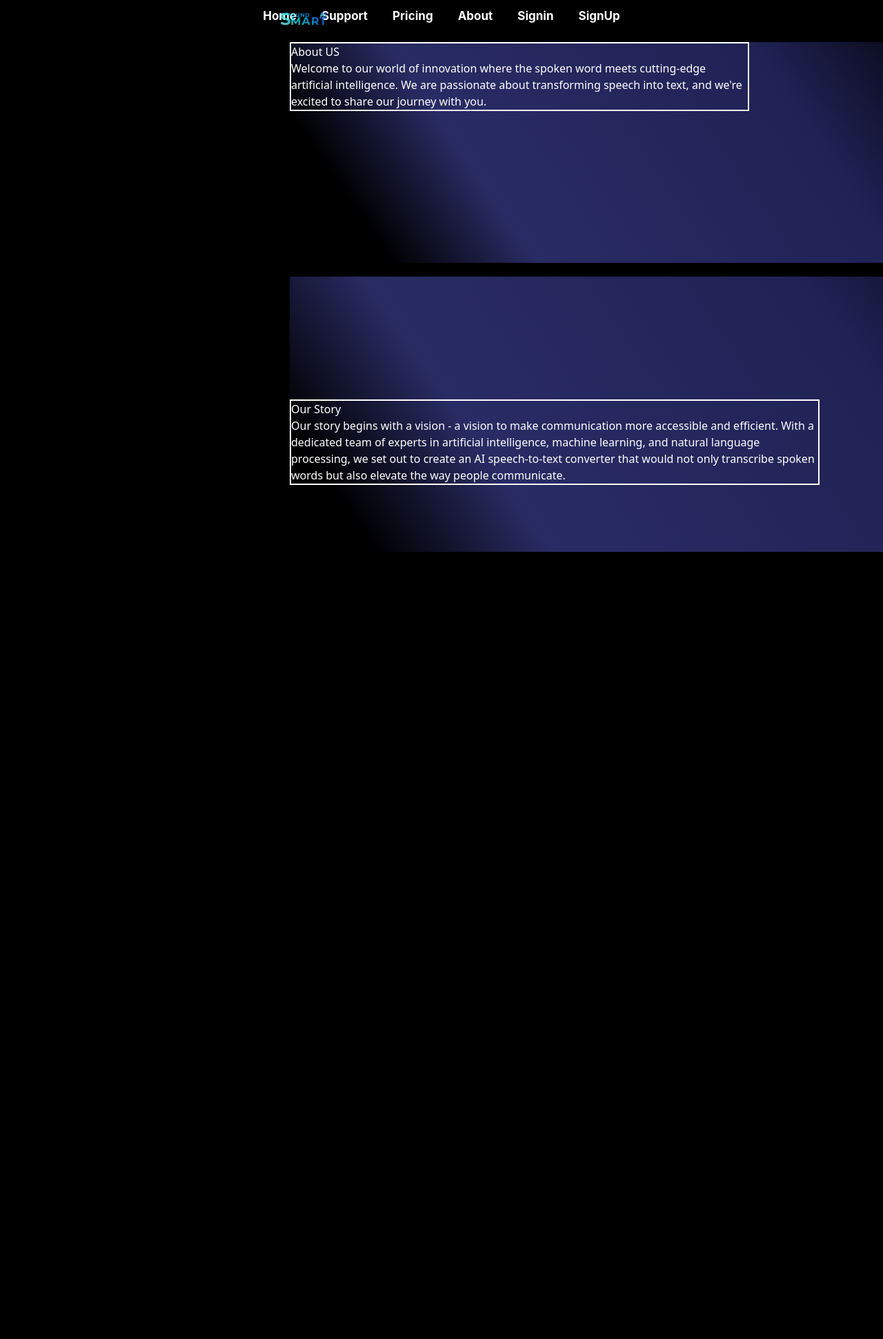
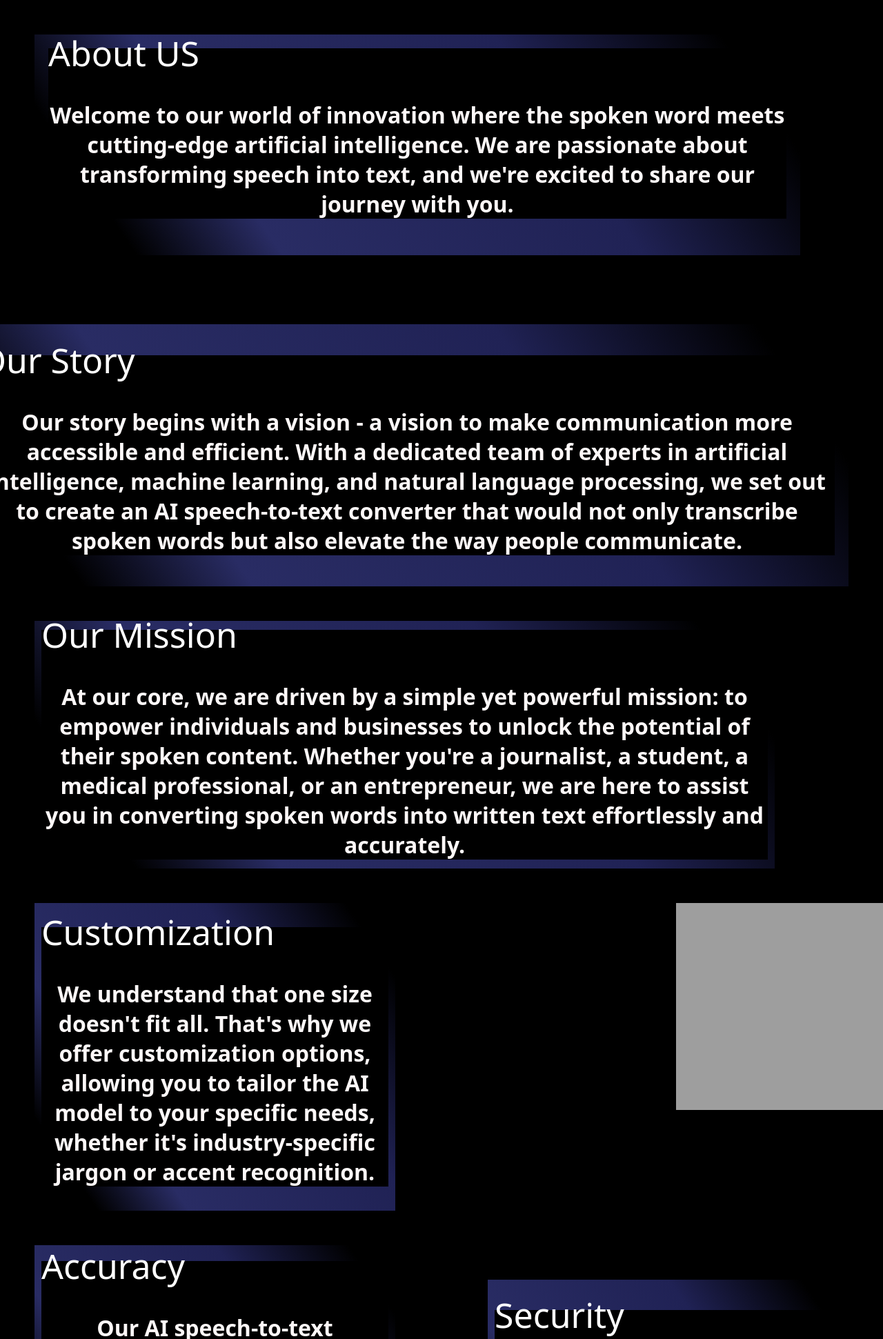
Before and after one commit to techie-ranith/soundsmartai, a PHP site: page /about.html in a window 1280 px wide. Shown: the top 1941 px of the page at 69% size. Before the commit the page ends 800 px from the top, so only its background shows below. Run offline with PHP 8.4, Linux system fonts and the light colour scheme; some libraries are stand-ins or nearby versions; grey boxes are pictures that could not be loaded.

Commit message:
about update

```diff
--- a/about.html
+++ b/about.html
@@ -15,22 +15,13 @@
 
 
 </head>
-<body>
-   <!-- TOP BAR -->
-   <div class="topbar">
-    <a  class="home" href="./index.php" >Home</a>
-    <a  href="./faq.php">Support</a>
-    <a  href="./pricing.php">Pricing</a>
-    <a  href="#about">About</a>
-    <a  href="./siginin.php">Signin</a>
-    <a  href="#signup">SignUp</a>
 
-</div>
-<a href="./index.php"><div class="logos"><img src="01.png" >
+
+
 
    <div class="container1">
       <div class="section1">
-          <div class="aboutus"><caption>About US</caption></div>
+          <div class="aboutus"><div class="abt">About US</div>
           <div>
               <p>
               Welcome to our world of innovation where the spoken word meets cutting-edge artificial intelligence.
@@ -39,17 +30,99 @@
           </div>
       </div>
   </div>
-  <div class="container2">
+   </div>
+
+  <div class="container2" style="float: right;">
       <div class="section2">
-          <div>Our Story</div>
-          <div>Our story begins with a vision - a vision to make communication more accessible and efficient.
+          <div class="abt">Our Story</div>
+          <div>
+            <p>Our story begins with a vision - a vision to make communication more accessible and efficient.
               With a dedicated team of experts in artificial intelligence,
               machine learning, and natural language processing,
               we set out to create an AI speech-to-text converter that would not only
                transcribe spoken words but also elevate the way people communicate.
-              </div>
+            </p></div>
       </div>
   </div>
+
+<div class="container3">
+    <div class="section3">
+        <div class="abt">Our Mission</div>
+        <div>
+            <p>At our core, we are driven by a simple yet powerful
+             mission: to empower individuals and businesses to unlock
+             the potential of their spoken content. Whether you're a
+             journalist, a student, a medical professional, or an
+             entrepreneur, we are here to assist you in converting
+             spoken words into written text effortlessly and accurately.
+        </p></div>
+    </div>
+</div>
+
+<div>
+    <img src="image 25.png" height="200" width="250" style="float: right;width:300px;height:300px;">
+</div>
+
+<div class="container4">
+    <div class="section4">
+        <div class="abt">Customization</div>
+        <div><p>
+            We understand that one size doesn't fit all.
+            That's why we offer customization options, allowing you to tailor the AI model to your specific needs, whether it's industry-specific jargon or accent recognition.
+
+        </p></div>
+    </div>
+
+</div>
+
+<div class="container5" style="float:right;">
+    <div class="section5">
+        <div class="abt">Security</div>
+        <div><p>
+            Your data privacy is paramount to us.
+            We employ robust security measures to protect your information and maintain confidentiality.
+        </p></div>
+    </div>
+</div>
+
+<div class="container6">
+    <div class="section6">
+        <div class="abt">Accuracy</div>
+        <div><p>
+            Our AI speech-to-text converter is engineered to deliver exceptional accuracy,
+            even in diverse linguistic environments and challenging audio conditions.
+
+        </p></div>
+    </div>
+
+</div>
+
+<div class="container7" style="float: right;">
+    <div class="section7">
+        <div class="abt">Ease of use</div>
+        <div><p>
+            Our user-friendly interface and developer-friendly APIs make integration seamless,
+            ensuring you get up and running quickly.
+        </p></div>
+    </div>
+</div>
+
+<div>
+    <img src="image 24.png" height="200" width="250">
+</div>
+
+<div class="container8">
+    <div class="section8">
+        <div class="abt">Join With Us</div>
+        <div><p>
+            We're not just about technology; we're about the people who use it.
+            Our AI speech-to-text converter is designed to enhance your productivity, accessibility, and communication.
+            We invite you to join us on this transformative journey of turning spoken words into written text with unparalleled ease.
+
+        </p></div>
+    </div>
+</div>
+
 
 
 </body>
--- a/css/about.css
+++ b/css/about.css
@@ -1,8 +1,11 @@
 *{
+
+  margin: 0;
   padding: 0;
-    margin: 0;
+  color: white;
 
 }
+
 
 /* top bar  */
 .topbar{
@@ -57,15 +60,23 @@ left: 108px;
 }
 
 
+body{
+   background-color: #000000;
+   background-size: cover;
+  overflow-y: scroll;
+  height:max-content;
 
-*{
-    margin: 0;
-    padding: 0;
-    color: white;
 }
-body{
-    background-color: black;
+
+p{
+color: #FDF8F8;
+text-align: center;
+font-size: 32px;
+font-style: normal;
+font-weight: 700;
+line-height: normal;
 }
+
 .container1{
 
 display: flex;
@@ -73,51 +84,262 @@ body{
   /* justify-content: flex-end; */
   height: 100vh;
   flex-direction: column;
-    margin: 20px;
+  margin: 50px;
+
 
 width: 1110px;
 height: 320px;
+flex-shrink: 0;
 top: 166px;
 left: 162px;
 border: 20px;
 
 border-image-source: linear-gradient(55.81deg, #000000 11.14%, #292C64 27.15%, #202255 66.57%, #000000 91.29%);
 
+background: #000000;
+
+padding: 20px;
 background: linear-gradient(55.81deg, #000000 11.14%, #292C64 27.15%, #202255 66.57%, #000000 91.29%),
 linear-gradient(0deg, rgba(217, 217, 217, 0), rgba(217, 217, 217, 0));
+
 }
+
 .section1{
-  width: 60%;
-  height: auto;
-  border: 2px solid ;
+background: #000000;
 }
-.aboutus{
-    font-weight: 500;
-    font-size: 1rem;
+
+
+
+.container2{
+  display: flex;
+  align-items: center;
+  /* justify-content: ; */
+  border: 2px solid rgb(0, 0, 0);
+  width: 80%;
+  margin: 50px;
+
+  width: 1280px;
+height: 380px;
+flex-shrink: 0;
+top: 166px;
+left: 162px;
+border: 20px;
+
+  padding: 20px;
+border-image-source: linear-gradient(55.81deg, #000000 11.14%, #292C64 27.15%, #202255 66.57%, #000000 91.29%);
+
+  background: linear-gradient(55.81deg, #000000 11.14%, #292C64 27.15%, #202255 66.57%, #000000 91.29%),
+  linear-gradient(0deg, rgba(217, 217, 217, 0), rgba(217, 217, 217, 0));
+
 }
-.container2{
+
+.section2{
+background: #000000;
+}
+
+.container3{
 display: flex;
   align-items: center;
   /* justify-content: ; */
   border: 2px solid red;
   width: 80%;
-    margin: 20px;
+  margin: 50px;
 
-    width: 1280px;
-    height: 479px;
-    top: 605px;
-    left: 46px;
+  width: 1073px;
+  height: 359px;
+  flex-shrink: 0;
+top: 166px;
+left: 162px;
 border: 20px;
 
-
+padding: 10px;
 border-image-source: linear-gradient(55.81deg, #000000 11.14%, #292C64 27.15%, #202255 66.57%, #000000 91.29%);
 
   background: linear-gradient(55.81deg, #000000 11.14%, #292C64 27.15%, #202255 66.57%, #000000 91.29%),
   linear-gradient(0deg, rgba(217, 217, 217, 0), rgba(217, 217, 217, 0));
 }
 
-.section2{
-  width: 60%;
-  height: auto;
-  border: 2px solid ;
+.section3{
+background: #000000;
 }
+.abt{
+position: relative;
+bottom: 30px;
+font-size: 50px;
+font-weight: 500;
+}
+
+.container4{
+display: flex;
+  align-items: center;
+  /* justify-content: ; */
+  border: 2px solid red;
+  width: 80%;
+  margin: 50px;
+
+  width: 523px;
+  height: 446px;
+  flex-shrink: 0;
+top: 166px;
+left: 162px;
+border: 20px;
+
+padding: 10px;
+border-image-source: linear-gradient(55.81deg, #000000 11.14%, #292C64 27.15%, #202255 66.57%, #000000 91.29%);
+
+  background: linear-gradient(55.81deg, #000000 11.14%, #292C64 27.15%, #202255 66.57%, #000000 91.29%),
+  linear-gradient(0deg, rgba(217, 217, 217, 0), rgba(217, 217, 217, 0));
+}
+.section4{
+background: #000000;
+}
+
+.container5{
+display: flex;
+  align-items: center;
+  /* justify-content: ; */
+  border: 2px solid red;
+  width: 80%;
+  margin: 50px;
+
+  width: 523px;
+  height: 378px;
+  flex-shrink: 0;
+top: 166px;
+left: 162px;
+border: 20px;
+
+padding: 10px;
+border-image-source: linear-gradient(55.81deg, #000000 11.14%, #292C64 27.15%, #202255 66.57%, #000000 91.29%);
+
+  background: linear-gradient(55.81deg, #000000 11.14%, #292C64 27.15%, #202255 66.57%, #000000 91.29%),
+  linear-gradient(0deg, rgba(217, 217, 217, 0), rgba(217, 217, 217, 0));
+}
+.section5{
+background: #000000;
+}
+
+.container6{
+display: flex;
+  align-items: center;
+  /* justify-content: ; */
+  border: 2px solid red;
+  width: 80%;
+  margin: 50px;
+
+  width: 523px;
+  height: 378px;
+  flex-shrink: 0;
+top: 166px;
+left: 162px;
+border: 20px;
+
+padding: 10px;
+border-image-source: linear-gradient(55.81deg, #000000 11.14%, #292C64 27.15%, #202255 66.57%, #000000 91.29%);
+
+  background: linear-gradient(55.81deg, #000000 11.14%, #292C64 27.15%, #202255 66.57%, #000000 91.29%),
+  linear-gradient(0deg, rgba(217, 217, 217, 0), rgba(217, 217, 217, 0));
+}
+.section6{
+background: #000000;
+}
+
+.container7{
+display: flex;
+  align-items: center;
+  /* justify-content: ; */
+  border: 2px solid red;
+  width: 80%;
+  margin: 50px;
+
+  width: 523px;
+  height: 346px;
+  flex-shrink: 0;
+top: 166px;
+left: 162px;
+border: 20px;
+
+padding: 10px;
+border-image-source: linear-gradient(55.81deg, #000000 11.14%, #292C64 27.15%, #202255 66.57%, #000000 91.29%);
+
+  background: linear-gradient(55.81deg, #000000 11.14%, #292C64 27.15%, #202255 66.57%, #000000 91.29%),
+  linear-gradient(0deg, rgba(217, 217, 217, 0), rgba(217, 217, 217, 0));
+}
+.section7{
+background: #000000;
+}
+
+.container8{
+display: flex;
+  align-items: center;
+  /* justify-content: ; */
+  border: 2px solid red;
+  width: 80%;
+  margin: 50px;
+
+  width: 975px;
+  height: 346px;
+  flex-shrink: 0;
+top: 166px;
+left: 162px;
+border: 20px;
+
+padding: 10px;
+border-image-source: linear-gradient(55.81deg, #000000 11.14%, #292C64 27.15%, #202255 66.57%, #000000 91.29%);
+
+  background: linear-gradient(55.81deg, #000000 11.14%, #292C64 27.15%, #202255 66.57%, #000000 91.29%),
+  linear-gradient(0deg, rgba(217, 217, 217, 0), rgba(217, 217, 217, 0));
+}
+.section8{
+background: #000000;
+}
+
+
+
+.footer {
+display: flex;
+align-items: center;
+justify-content: center;
+background-color: black;
+height: 200px; /* Set an appropriate height for your footer */
+}
+
+.footer-section {
+width: 80%;
+display: flex;
+/* align-items: center; */
+justify-content: space-between;
+padding: 20px; /* Add some padding for spacing */
+}
+
+.box3{
+display: flex;
+align-items: center;
+justify-content: center;
+padding: 10px; /* Add some padding for spacing */
+}
+.icon{
+margin: 10px;
+width: 30px;
+height: 30px;
+}
+.icon1{
+background-image: url("../assest/insta.png");
+background-size: cover;
+background-repeat: no-repeat;
+background-position: center;
+}
+
+.icon2{
+background-image: url("../assest/Facebook.png");
+background-size: cover;
+background-repeat: no-repeat;
+background-position: center;
+}
+
+.icon3{
+background-image: url("../assest/LinkedIn.png");
+background-size: cover;
+background-repeat: no-repeat;
+background-position: center;
+}
```
Lines whose indentation alone changed are shown as unchanged.
